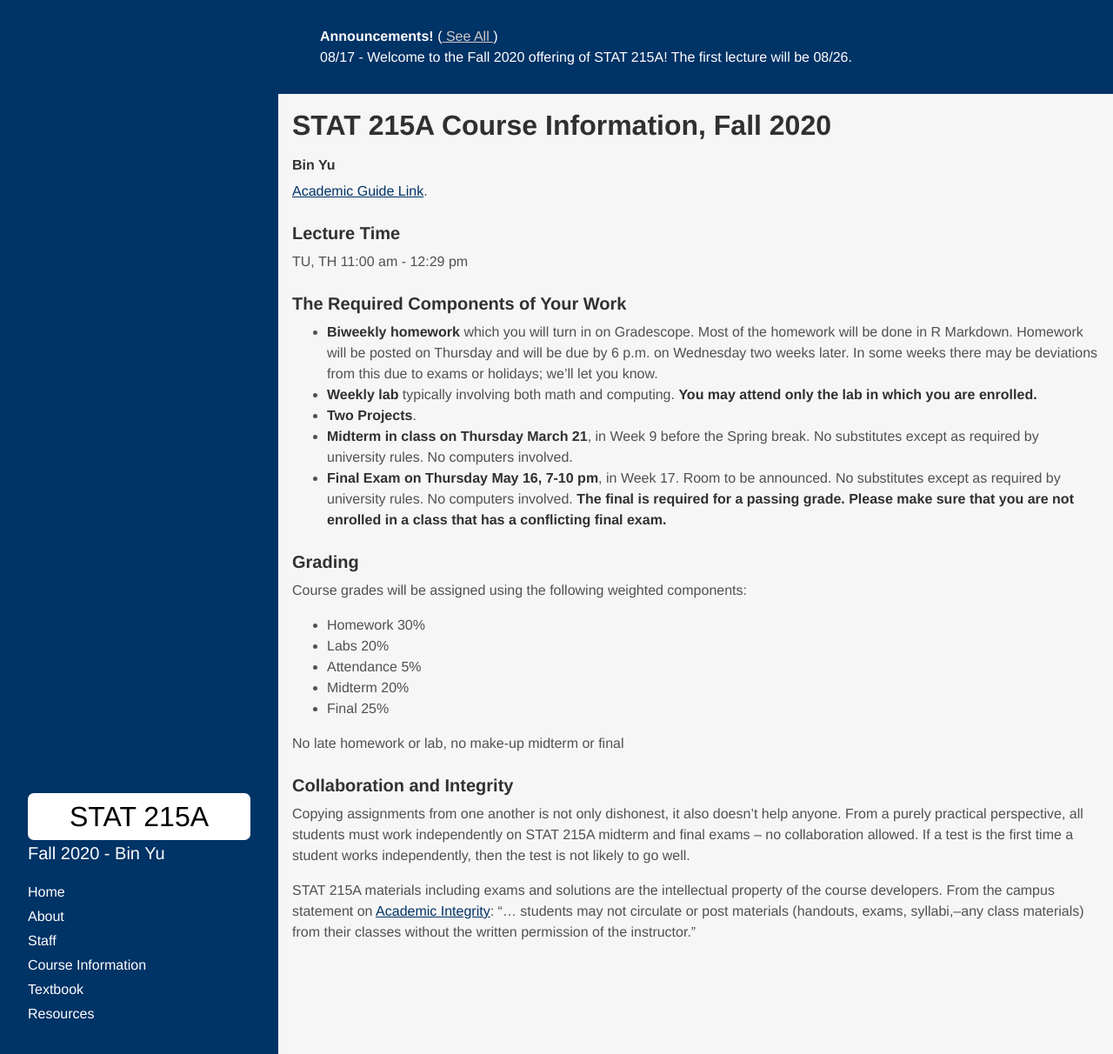
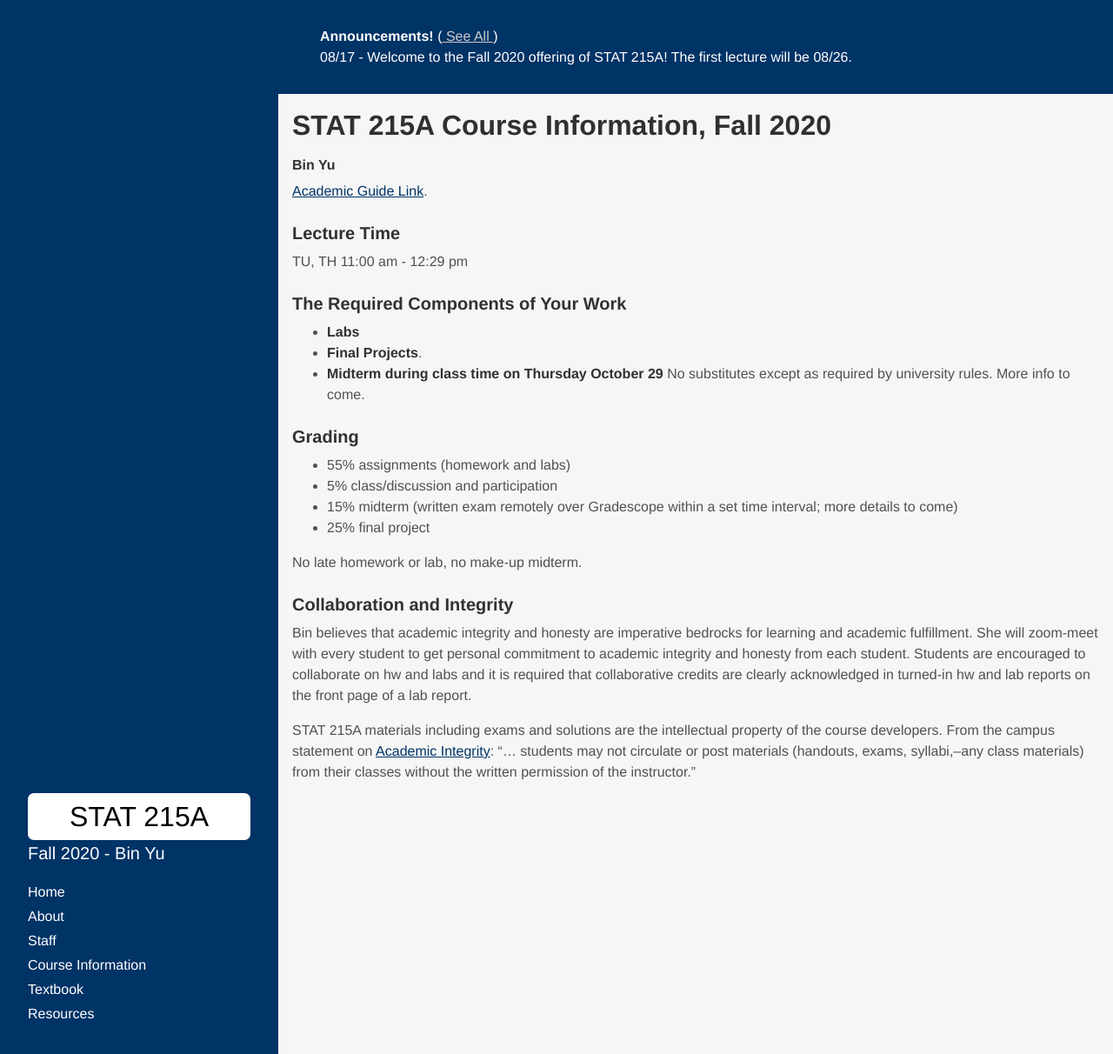
Before and after one commit to Yu-Group/stat-215a-fall-2020, a Jekyll site: the page built from logistics.md, in a window 1280 px wide and 1212 px high. Shown: the whole window at 87% size. Built offline with Jekyll 4.4.1, drawn with Linux system fonts in a browser that asks for light colours; some web fonts are replaced.

```diff
--- a/logistics.md
+++ b/logistics.md
@@ -11,24 +11,31 @@ TU, TH 11:00 am - 12:29 pm
 
 
 ### The Required Components of Your Work ###
-- **Biweekly homework** which you will turn in on Gradescope. Most of the homework will be done in R Markdown. Homework will be posted on Thursday and will be due by 6 p.m. on Wednesday two weeks later. In some weeks there may be deviations from this due to exams or holidays; we'll let you know.
-- **Weekly lab** typically involving both math and computing. **You may attend only the lab in which you are enrolled.**
-- **Two Projects**.
-- **Midterm in class on Thursday March 21**, in Week 9 before the Spring break. No substitutes except as required by university rules. No computers involved.
-- **Final Exam on Thursday May 16, 7-10 pm**, in Week 17. Room to be announced. No substitutes except as required by university rules. No computers involved. **The final is required for a passing grade. Please make sure that you are not enrolled in a class that has a conflicting final exam.**
+- **Labs**
+- **Final Projects**.
+- **Midterm during class time on Thursday October 29** No substitutes except as required by university rules. More info to come.
 
 ### Grading ###
-Course grades will be assigned using the following weighted components:
-- Homework 30%
-- Labs 20%
-- Attendance 5%
-- Midterm 20%
-- Final 25%
 
-No late homework or lab, no make-up midterm or final
+* 55% assignments (homework and labs)
+* 5% class/discussion and participation
+* 15% midterm (written exam remotely over Gradescope within a set time interval; more details to come)
+* 25% final project
 
+No late homework or lab, no make-up midterm.
 
 ### Collaboration and Integrity ###
-Copying assignments from one another is not only dishonest, it also doesn’t help anyone. From a purely practical perspective, all students must work independently on STAT 215A midterm and final exams – no collaboration allowed. If a test is the first time a student works independently, then the test is not likely to go well.
 
-STAT 215A materials including exams and solutions are the intellectual property of the course developers. From the campus statement on [Academic Integrity](https://teaching.berkeley.edu/statements-course-policies): "... students may not circulate or post materials (handouts, exams, syllabi,–any class materials) from their classes without the written permission of the instructor."
+Bin believes that academic integrity and honesty are imperative bedrocks for
+learning and academic fulfillment. She will zoom-meet with every student to get
+personal commitment to academic integrity and honesty from each student.
+Students are encouraged to collaborate on hw and labs and it is required that
+collaborative credits are clearly acknowledged in turned-in hw and lab reports
+on the front page of a lab report.
+
+STAT 215A materials including exams and solutions are the intellectual property
+of the course developers. From the campus statement on [Academic
+Integrity](https://teaching.berkeley.edu/statements-course-policies): "...
+students may not circulate or post materials (handouts, exams, syllabi,–any
+class materials) from their classes without the written permission of the
+instructor."
```
Also changed, not shown: _data/syllabus2.yml (+69 -40 lines), _includes/syllabus.html (+13 -4 lines), references.md (+4 -3 lines), textbook.md (+4 -10 lines).
